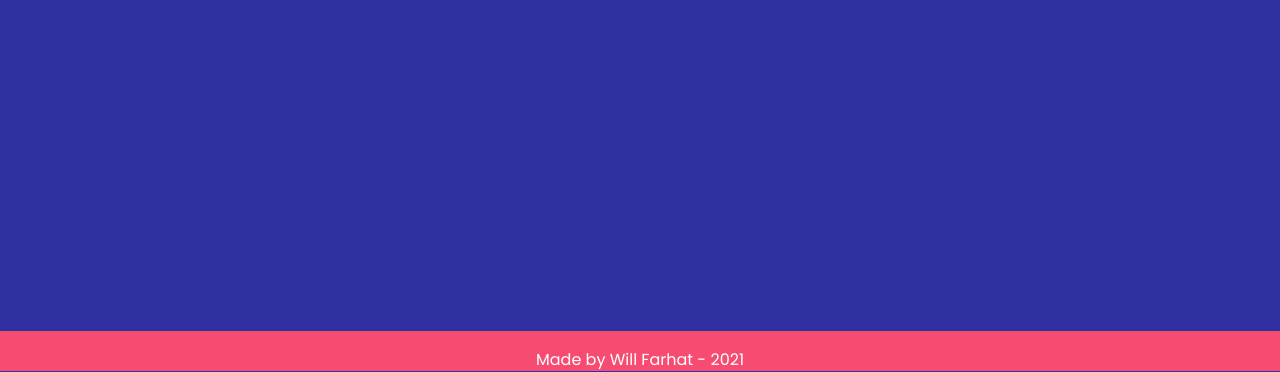
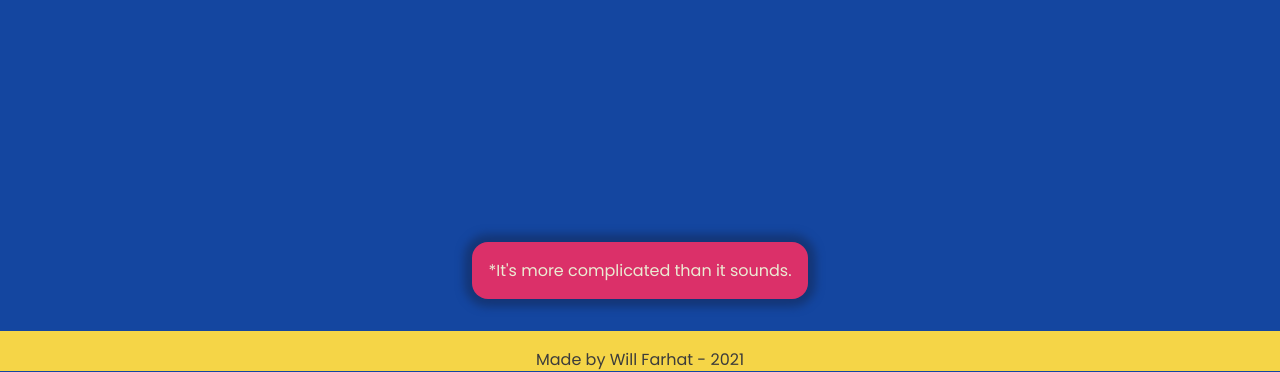
Before and after one commit to wakeupingear/are-nfts-good, a plain HTML site: page index.html in a window 1280 px wide. Shown: the part 429-801 px from the top of the page. Drawn offline with Linux system fonts and the light colour scheme; no server answers.

Commit message:
style baby

```diff
--- a/index.html
+++ b/index.html
@@ -31,8 +31,11 @@
             <div class="smallText">Are NFT's Good?</div>
             <div id="answer"></div>
         </div>
+        <div id="disclaimer" class="clickable">
+            <p><a href="https://github.com/willf668/are-nfts-good">*It's more complicated than it sounds.</a></p>
+        </div>
         <div id="footer">
-            <p id="footerText">Made by Will Farhat - </p>
+            <p id="footerText" class="clickable" href="https://willfarhat.com/">Made by Will Farhat - </p>
         </div>
     </div>
 </body>
@@ -42,11 +45,13 @@
     fetch('https://api.willfarhat.com:5000/nftStatus')
         .then(response => response.json())
         .then(data => {
+            let answer = document.getElementById("answer");
             if (data.data) {
-                document.getElementById("answer").innerHTML = "Yes";
+                answer.innerHTML = "Yes";
             } else {
-                document.getElementById("answer").innerHTML = "No";
+                answer.innerHTML = "No";
             }
+            //answer.innerHTML+="*";
         });
 </script>
 
--- a/styles.css
+++ b/styles.css
@@ -1,35 +1,38 @@
 body {
-    --bg1: #242582;
-    --bg2: #2F2FA2;
-    --alt1: #553D67;
-    --alt2: #99738E;
-    --light: #F64C72;
-    background-color: var(--bg2);
+    --dark: #3C3C3B;
+    --light: #EBEBD3;
+    --bg: #1446A0;
+    --bg-dark: #143677;
+    --bright: #F5D547;
+    --alt: #DB3069;
+    --confirm: #35af59;
+    --confirmDark: #32914e;
+    background-color: var(--bg);
     font-family: 'Poppins';
     padding: 0;
     margin: 0;
 }
 
-#answer{
+#answer {
     font-size: 16rem;
     font-weight: bold;
 }
 
-.smallText{
+.smallText {
     font-size: 3rem;
 }
 
 #page {
     width: 100vw;
     height: 100vh;
-    color: white;
+    color: var(--light);
     flex-direction: column;
     display: flex;
     justify-content: space-between;
     align-items: center;
 }
 
-#center{
+#center {
     height: 100%;
     display: flex;
     flex-direction: column;
@@ -37,13 +40,43 @@ body {
     align-items: center;
 }
 
-#footer{
+#answer::after {
+    content: "*"
+}
+
+a {
+    text-decoration: none;
+    color: var(--light);
+}
+
+#disclaimer {
+    background-color: var(--alt);
+    padding: 0 1rem 0 1rem;
+    margin: 2rem;
+    box-shadow: 0 0 0.5rem 0.5rem var(--bg-dark);
+    border-radius: 1rem;
+    background-image: linear-gradient(to right, var(--confirmDark), var(--confirm));
+    background-position: 0% 100%;
+    background-repeat: no-repeat;
+    background-size: 0% 100%;
+    transition: background-size .5s, color .5s;
+}
+
+#disclaimer:hover {
+    background-size: 100% 100%;
+}
+
+.clickable {
+    cursor: pointer;
+}
+
+#footer {
     display: flex;
     flex-direction: column;
     justify-content: space-around;
     align-items: center;
     width: 100%;
     height: 5%;
-    background-color: var(--light);
-    color: white;
+    background-color: var(--bright);
+    color: var(--dark);
 }
```
